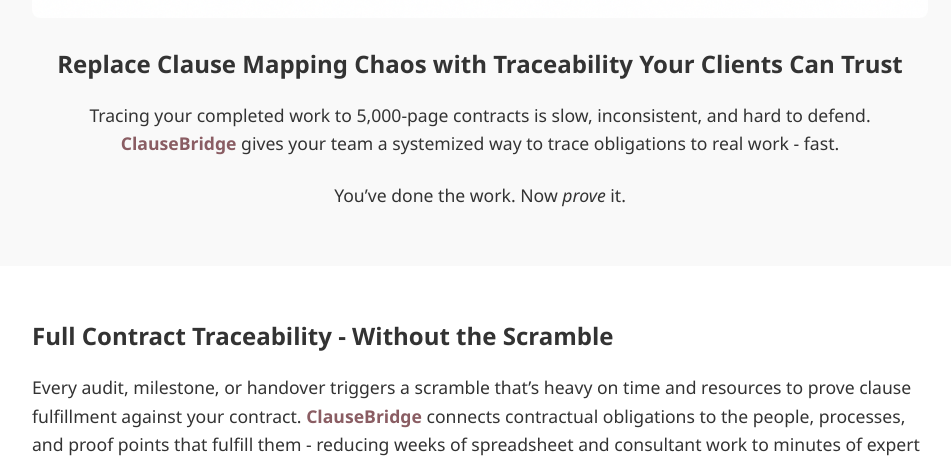
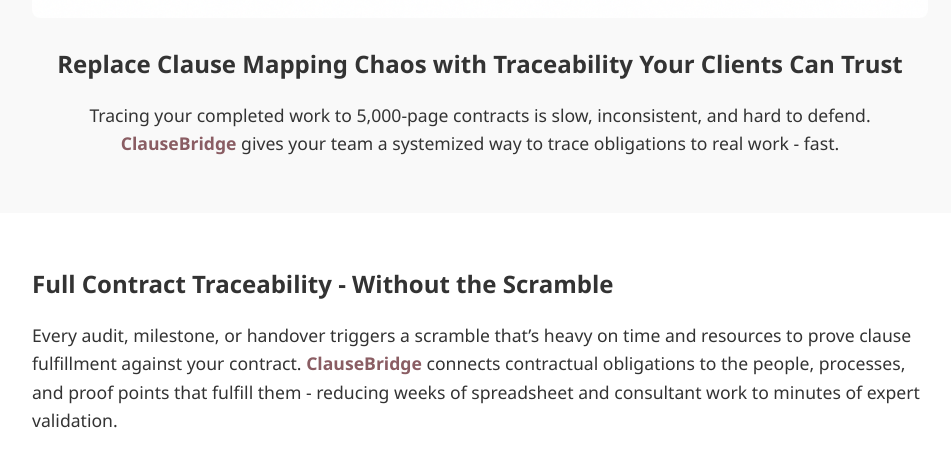
Before and after one commit to clausebridge/clausebridge.github.io, a plain HTML site: page index.html in a window 1280 px wide. Shown: the part 882-1345 px from the top of the page, without its empty margins (160-1111 px from the left). Drawn offline with Linux system fonts and the light colour scheme.

Commit message:
Update index.html

```diff
--- a/index.html
+++ b/index.html
@@ -87,10 +87,7 @@
       Tracing your completed work to 5,000-page contracts is slow, inconsistent, and hard to defend.
       <span class="highlight">ClauseBridge</span> gives your team a systemized way to trace obligations to real work - fast.
     </p>
-    <p>
-      You’ve done the work. Now <em>prove</em> it.
-    </p>
-  </section>
+     </section>
 
   <section class="section">
     <h2>Full Contract Traceability - Without the Scramble</h2>
```
